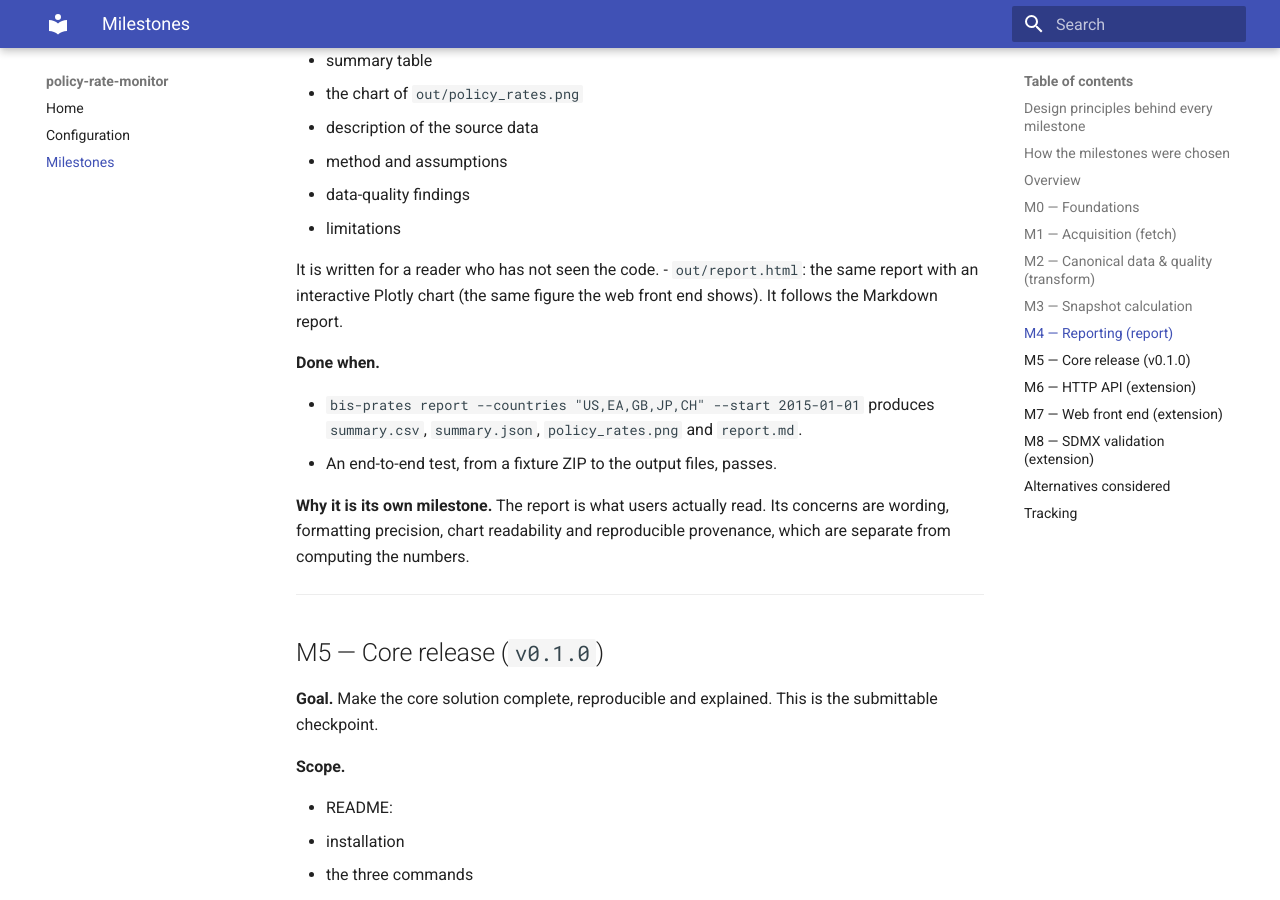
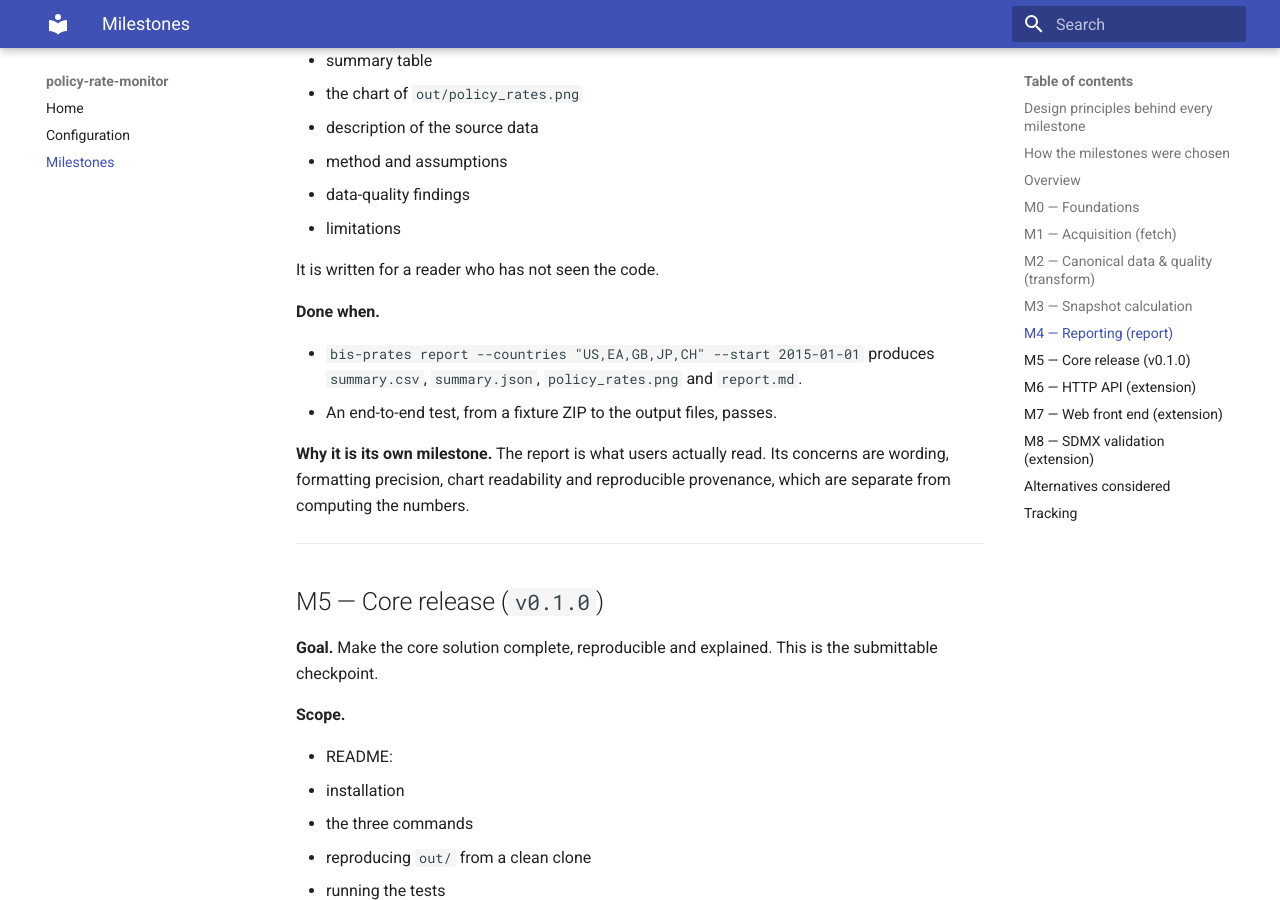
Before and after one commit to andrea-dm/policy-rate-monitor, an MkDocs documentation site: the page built from docs/milestones.md, in a window 1280 px wide and 900 px high, scrolled down 7282 px. Built offline with MkDocs 1.6.1 and Material for MkDocs 9.7.7, drawn with Linux system fonts in a browser that asks for light colours; some of the changed text lies outside the part shown.

Commit message:
docs(milestones): plan the HTML report for M6

```diff
--- a/docs/milestones.md
+++ b/docs/milestones.md
@@ -273,8 +273,6 @@ on small hand-made observation tables, in parallel with M1 and M2.
   - limitations
 
   It is written for a reader who has not seen the code.
-- `out/report.html`: the same report with an interactive Plotly chart (the same figure the web
-  front end shows). It follows the Markdown report.
 
 **Done when.**
 
```
Also changed, not shown: other parts of docs/milestones.md (+3 -0 lines).
